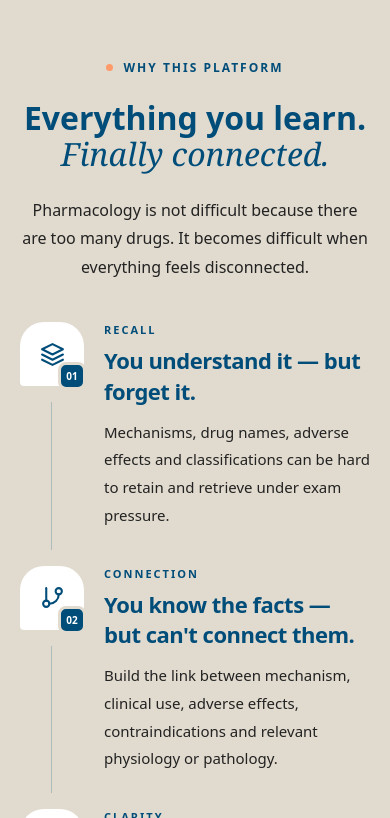
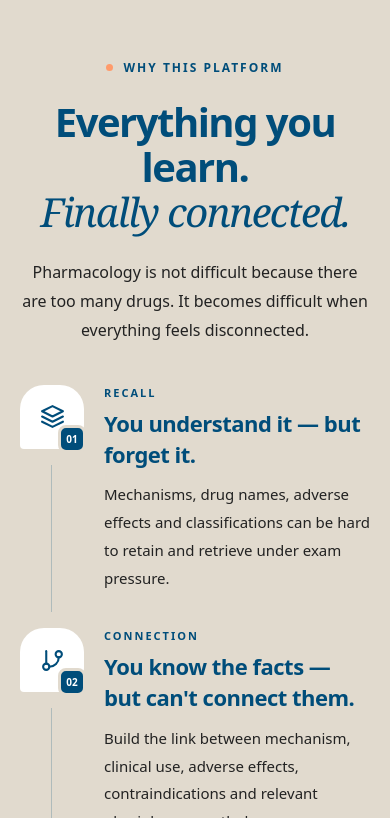
Before and after one commit to VikasChauhanBD/demo-website, a React (Vite) app: page / in a window 390 px wide. Shown: the part 846-1664 px from the top of the page. Built offline with nearby package versions, Linux system fonts and the light colour scheme.

Commit message:
section added

```diff
--- a/src/components/home/grgWaySection/GrgWaySection.css
+++ b/src/components/home/grgWaySection/GrgWaySection.css
@@ -11,7 +11,7 @@
 .grg-way-roadmap-heading h3 { margin: 10px 0 0; font-size: 23px; font-weight: 600; letter-spacing: -.5px; }
 .grg-way-explore { display: flex; align-items: center; gap: 8px; color: #627680; font-size: 12px; }
 .grg-way-steps { position: relative; display: grid; grid-template-columns: repeat(5, minmax(0, 1fr)); list-style: none; padding: 0; margin: 0 0 28px; gap: 8px; }
-.grg-way-steps::before { content: ''; position: absolute; top: 66px; left: 8%; right: 8%; height: 2px; background: #ccdce3; }
+.grg-way-steps::before { content: ''; position: absolute; top: 53px; left: 8%; right: 8%; height: 2px; background: #ccdce3; }
 .grg-way-steps li { min-width: 0; position: relative; }
 .grg-way-step { display: flex; flex-direction: column; align-items: center; width: 100%; height: 100%; padding: 14px 6px; border: 1px solid transparent; border-radius: 14px; background: transparent; color: #004d7a; font: inherit;  text-align: center; transition: background .2s, border-color .2s; }
 .grg-way-step-number { font-size: 10px; font-weight: 700; letter-spacing: 1.5px; color: #667b85; }
--- a/src/components/home/grgWaySection/GrgWaySection.jsx
+++ b/src/components/home/grgWaySection/GrgWaySection.jsx
@@ -25,11 +25,10 @@ export default function GrgWaySection() {
             <p className="grg-way-note">The system combines conceptual teaching with exam orientation, recall tools and continuous assessment — because concepts and exam preparation do not have to compete with each other.</p>
           </div>
           <ol className="grg-way-steps" aria-label="The five stages of the GRG learning roadmap">
-            {steps.map((step, index) => {
+            {steps.map((step) => {
               const StepIcon = step.icon;
               return <li key={step.title}>
                 <div className="grg-way-step">
-                  <span className="grg-way-step-number" aria-hidden="true">{String(index + 1).padStart(2, "0")}</span>
                   <span className="grg-way-icon"><StepIcon aria-hidden="true" /></span>
                   <span className="grg-way-step-title">{step.title}</span>
                   <span className="grg-way-step-label">{step.label}</span>
--- a/src/components/home/whySection/WhySection.css
+++ b/src/components/home/whySection/WhySection.css
@@ -31,10 +31,10 @@
 }
 .why-section-heading {
   margin: 0;
-  font-size: 38px;
+  font-size: clamp(40px, 4.8vw, 68px);
   font-weight: 600;
   line-height: 1.12;
-  letter-spacing: normal;
+  letter-spacing: -2.5px;
 }
 .why-section-heading span {
   font-family: Georgia, "Times New Roman", serif;
@@ -145,12 +145,6 @@
   }
 }
 @media (max-width: 900px) {
-  .why-section-heading {
-    font-size: 32px;
-  }
-  .why-section-sub-heading {
-    font-size: 16px;
-  }
   .why-section {
     padding: 72px 24px 56px;
   }
@@ -172,8 +166,8 @@
     padding: 56px 20px 40px;
   }
   .why-section-heading {
-    font-size: 32px;
-    letter-spacing: normal;
+    font-size: 40px;
+    letter-spacing: -1.5px;
   }
   .why-section-sub-heading {
     font-size: 16px;
```
Also changed, not shown: src/components/home/whoSection/WhoSection.jsx (+0 -29 lines).
